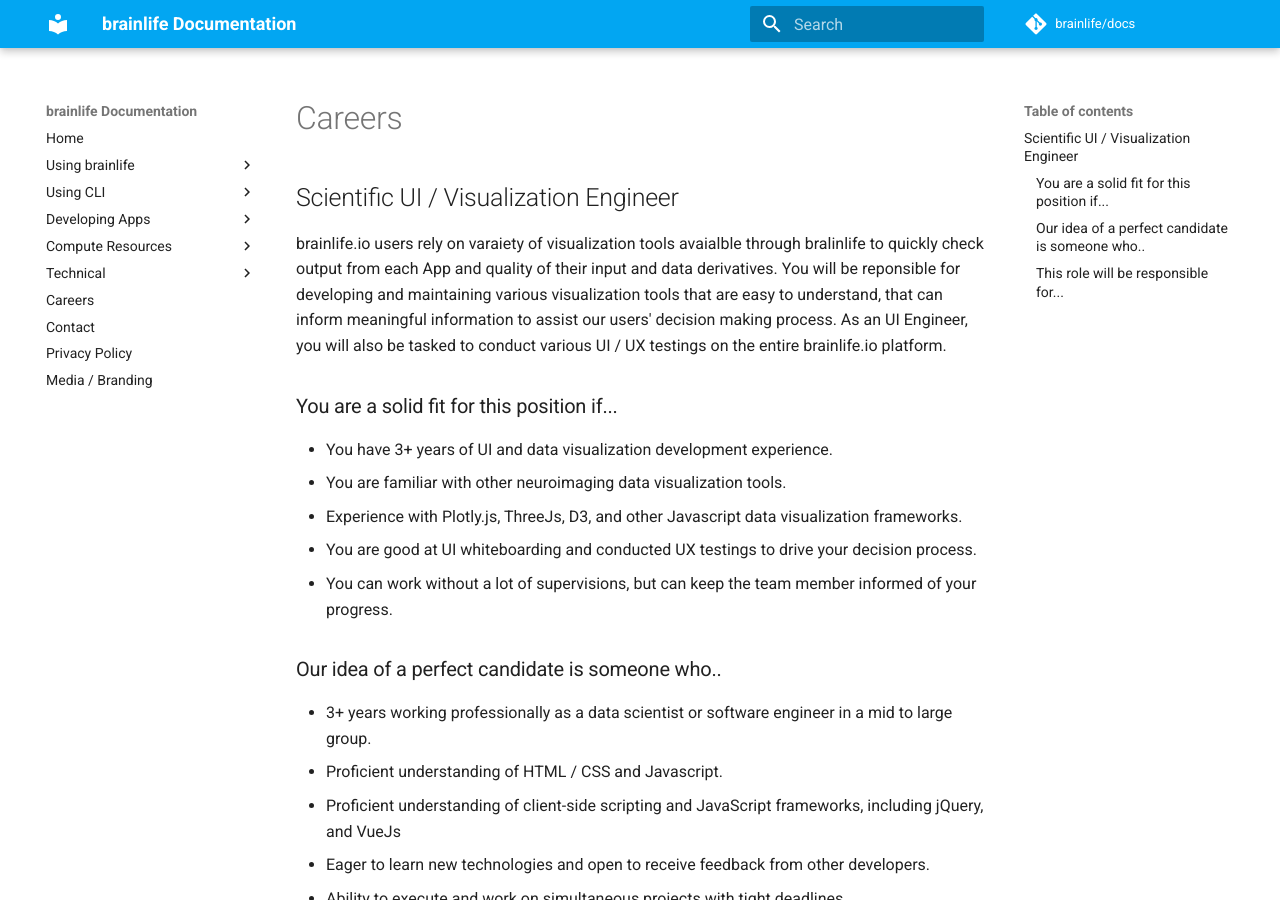
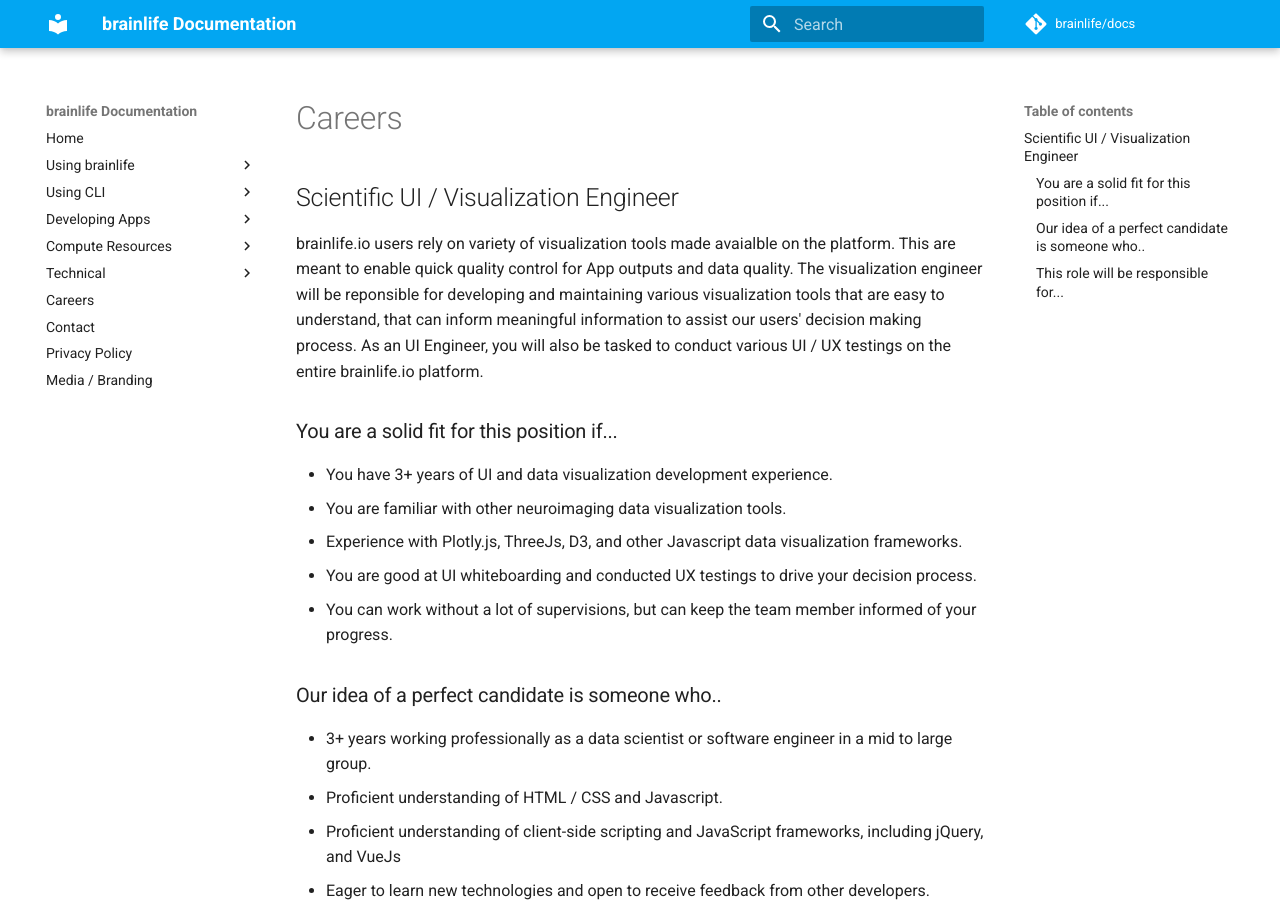
Before and after one commit to brainlife/docs, an MkDocs documentation site: the page built from docs/careers/rse_ui.md, in a window 1280 px wide and 900 px high. Built offline with MkDocs 1.6.1 and Material for MkDocs 9.7.7, drawn with Linux system fonts in a browser that asks for light colours; comment, search, counter and statistics services are not loaded.

Commit message:
Update rse_ui.md

```diff
--- a/docs/careers/rse_ui.md
+++ b/docs/careers/rse_ui.md
@@ -4,7 +4,7 @@
 
 ## Scientific UI / Visualization Engineer
 
-brainlife.io users rely on varaiety of visualization tools avaialble through bralinlife to quickly check output from each App and quality of their input and data derivatives. You will be reponsible for developing and maintaining various visualization tools that are easy to understand, that can inform meaningful information to assist our users' decision making process. As an UI Engineer, you will also be tasked to conduct various UI / UX testings on the entire brainlife.io platform.
+brainlife.io users rely on variety of visualization tools made avaialble on the platform. This are meant to enable quick quality control for App outputs and data quality. The visualization engineer will be reponsible for developing and maintaining various visualization tools that are easy to understand, that can inform meaningful information to assist our users' decision making process. As an UI Engineer, you will also be tasked to conduct various UI / UX testings on the entire brainlife.io platform.
 
 ### You are a solid fit for this position if...
 
```
